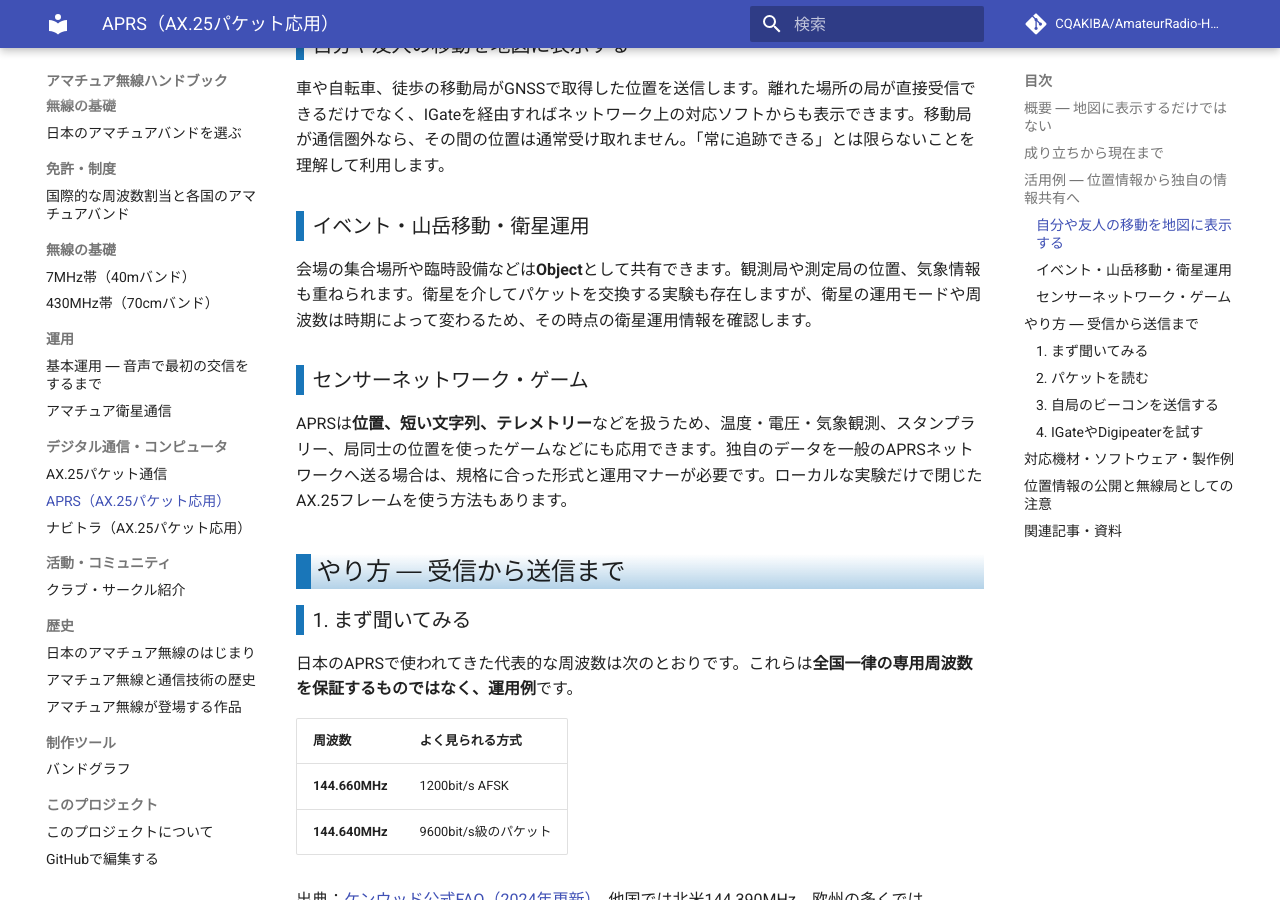
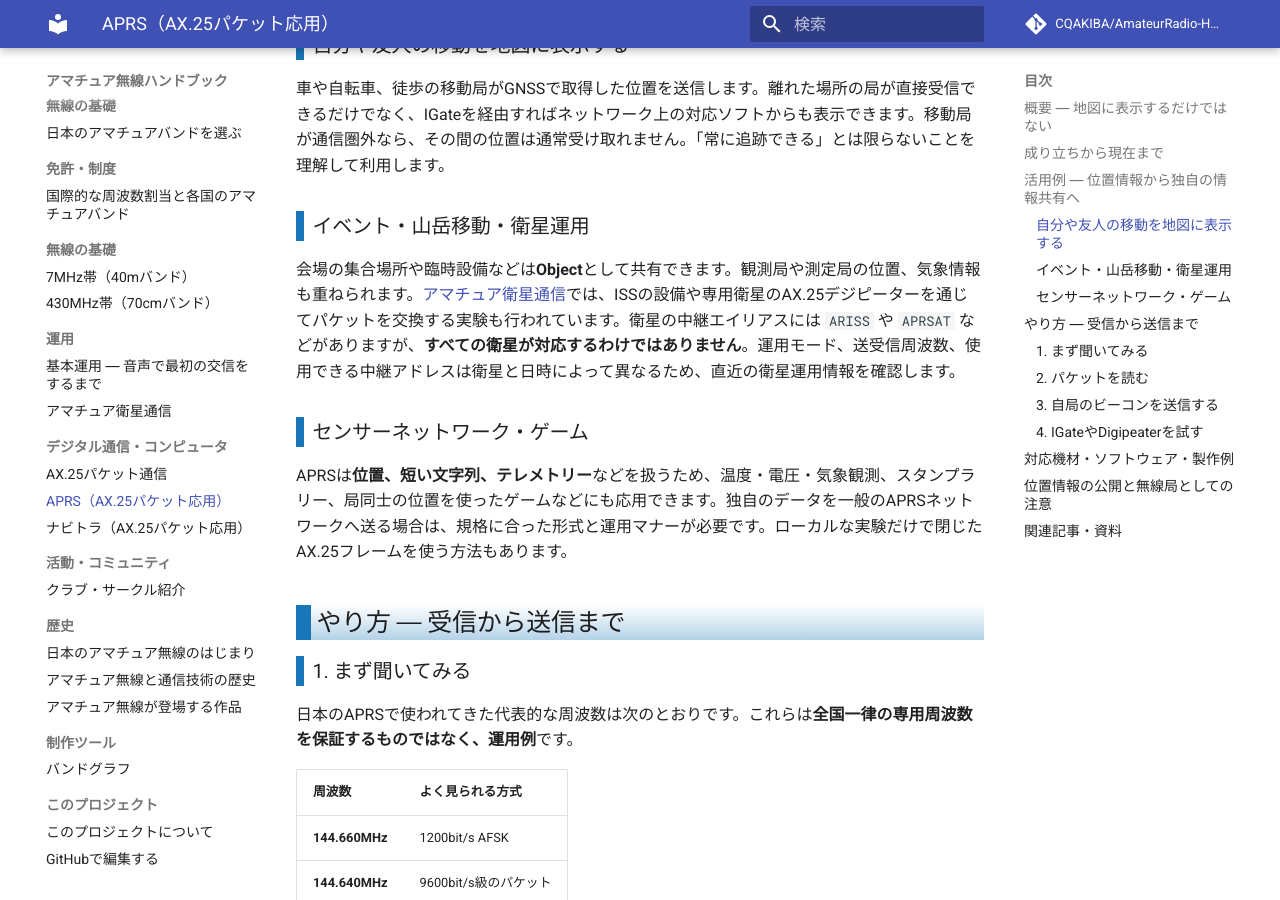
Before and after one commit to CQAKIBA/AmateurRadio-Handbook, an MkDocs documentation site: the page built from docs/07_デジタル通信・コンピュータ/APRS.md, in a window 1280 px wide and 900 px high, scrolled down 2335 px. Built offline with MkDocs 1.6.1 and Material for MkDocs 9.7.7, drawn with Linux system fonts in a browser that asks for light colours; comment, search, counter and statistics services are not loaded.

Commit message:
docs: APRS記事から衛星APRSと中継エイリアス解説へ接続

```diff
--- a/docs/07_デジタル通信・コンピュータ/APRS.md
+++ b/docs/07_デジタル通信・コンピュータ/APRS.md
@@ -55,7 +55,7 @@ APRSの開発者Bob Bruningaは、1984年に移動体の位置や状態をパケ
 
 ### イベント・山岳移動・衛星運用
 
-会場の集合場所や臨時設備などは**Object**として共有できます。観測局や測定局の位置、気象情報も重ねられます。衛星を介してパケットを交換する実験も存在しますが、衛星の運用モードや周波数は時期によって変わるため、その時点の衛星運用情報を確認します。
+会場の集合場所や臨時設備などは**Object**として共有できます。観測局や測定局の位置、気象情報も重ねられます。[アマチュア衛星通信](../06_運用/アマチュア衛星通信.md)では、ISSの設備や専用衛星のAX.25デジピーターを通じてパケットを交換する実験も行われています。衛星の中継エイリアスには `ARISS` や `APRSAT` などがありますが、**すべての衛星が対応するわけではありません**。運用モード、送受信周波数、使用できる中継アドレスは衛星と日時によって異なるため、直近の衛星運用情報を確認します。
 
 ### センサーネットワーク・ゲーム
 
```
